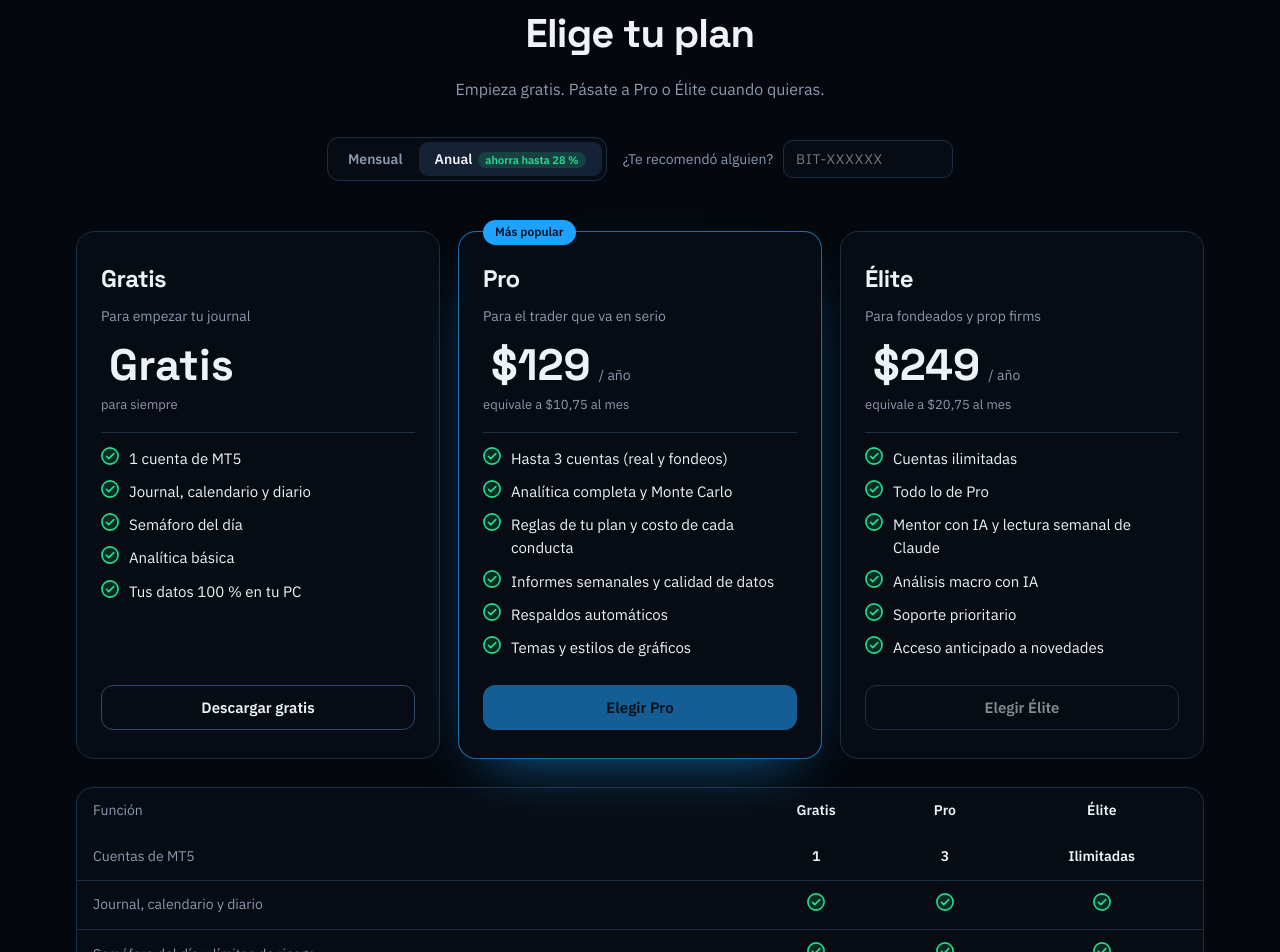
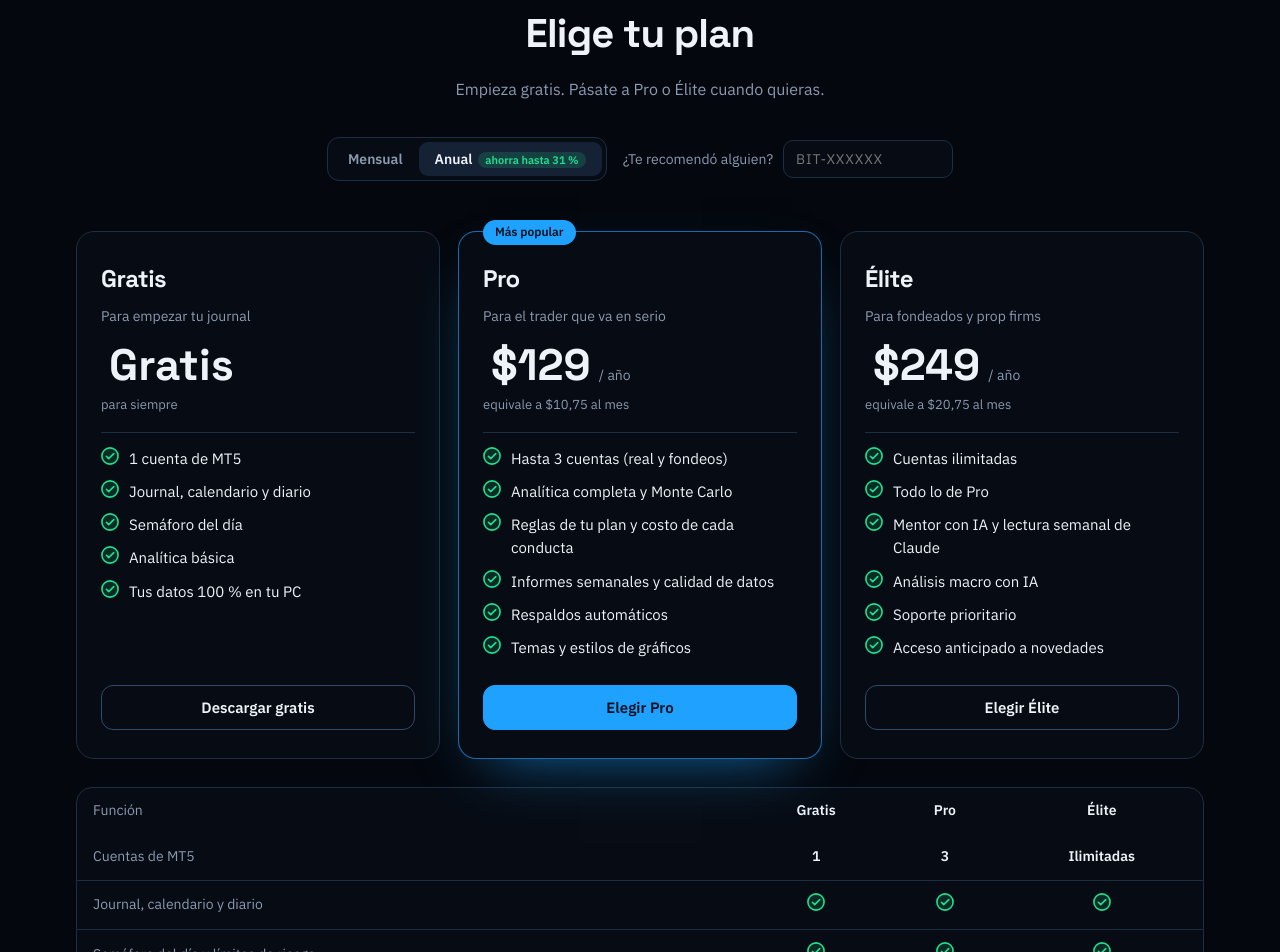
Before and after one commit to ManuhelHoyos/LandingPage-Bitacora, a plain HTML site: page index.html in a window 1280 px wide. Shown: the part 5248-6200 px from the top of the page. Drawn offline with Linux system fonts and the light colour scheme.

Commit message:
Update index.html

```diff
--- a/index.html
+++ b/index.html
@@ -207,7 +207,7 @@ footer{padding:32px 0;color:var(--tinta2);font-size:13px;border-top:1px solid va
 <div class="cal-marco"><div class="cal-barra"><span></span><span></span><span></span><b>Calendario</b></div><img src="img/calendario-recorte.png" alt="Calendario de Bitácora con el resultado de cada día de octubre" loading="lazy" width="1056" height="452"></div>
 </div></section>
 <section id="planes"><div class="envol"><div class="titulo"><h2>Elige tu plan</h2><p>Empieza gratis. Pásate a Pro o Élite cuando quieras.</p></div>
-<div class="controles"><div class="segm" role="group" aria-label="Período de pago"><button type="button" data-periodo="mensual" aria-pressed="false">Mensual</button><button type="button" data-periodo="anual" aria-pressed="true">Anual<span class="ahorro">ahorra hasta 28 %</span></button></div>
+<div class="controles"><div class="segm" role="group" aria-label="Período de pago"><button type="button" data-periodo="mensual" aria-pressed="false">Mensual</button><button type="button" data-periodo="anual" aria-pressed="true">Anual<span class="ahorro">ahorra hasta 31 %</span></button></div>
 <label class="ref"><span>¿Te recomendó alguien?</span><input id="ref" maxlength="10" placeholder="BIT-XXXXXX" autocomplete="off" spellcheck="false"></label></div>
 <p class="ref-est" id="ref-est" aria-live="polite"></p>
 <div class="planes"><article class="plan" data-plan="gratis">
@@ -242,7 +242,7 @@ footer{padding:32px 0;color:var(--tinta2);font-size:13px;border-top:1px solid va
 <section id="descargar"><div class="envol"><div class="final"><h2>Construye tu rentabilidad con datos</h2><p>Empieza gratis hoy. El plan Gratis no vence y tus datos nunca salen de tu PC.</p><a class="btn" href="#planes">Empezar gratis</a></div></div></section>
 </main>
 <footer><div class="envol">© 2026 Bitácora · Journal de trading para MetaTrader 5. Operar en los mercados implica riesgo de pérdida; Bitácora es una herramienta de registro y análisis, no una asesoría financiera.</div></footer>
-<script id="datos" type="application/json">{"planes": [{"id": "gratis", "mensual": 0, "anual": 0}, {"id": "pro", "mensual": 15, "anual": 129}, {"id": "elite", "mensual": 29, "anual": 249}], "enlaces": {"pro_mensual": "", "pro_anual": "", "elite_mensual": "", "elite_anual": ""}, "descuento": 15, "moneda": "USD"}</script>
+<script id="datos" type="application/json">{"planes": [{"id": "gratis", "mensual": 0, "anual": 0}, {"id": "pro", "mensual": 15, "anual": 129}, {"id": "elite", "mensual": 29.99, "anual": 249}], "enlaces": {"pro_mensual": "https://whop.com/bitacora-5697/bitacora-pro/", "pro_anual": "https://whop.com/bitacora-5697/bitacora-pro-anual/", "elite_mensual": "https://whop.com/bitacora-5697/bitacora-27/", "elite_anual": "https://whop.com/bitacora-5697/bitacora-elite-anual/"}, "descuento": 15, "moneda": "USD"}</script>
 <script>
 (() => {
   const D = JSON.parse(document.getElementById("datos").textContent);
```
